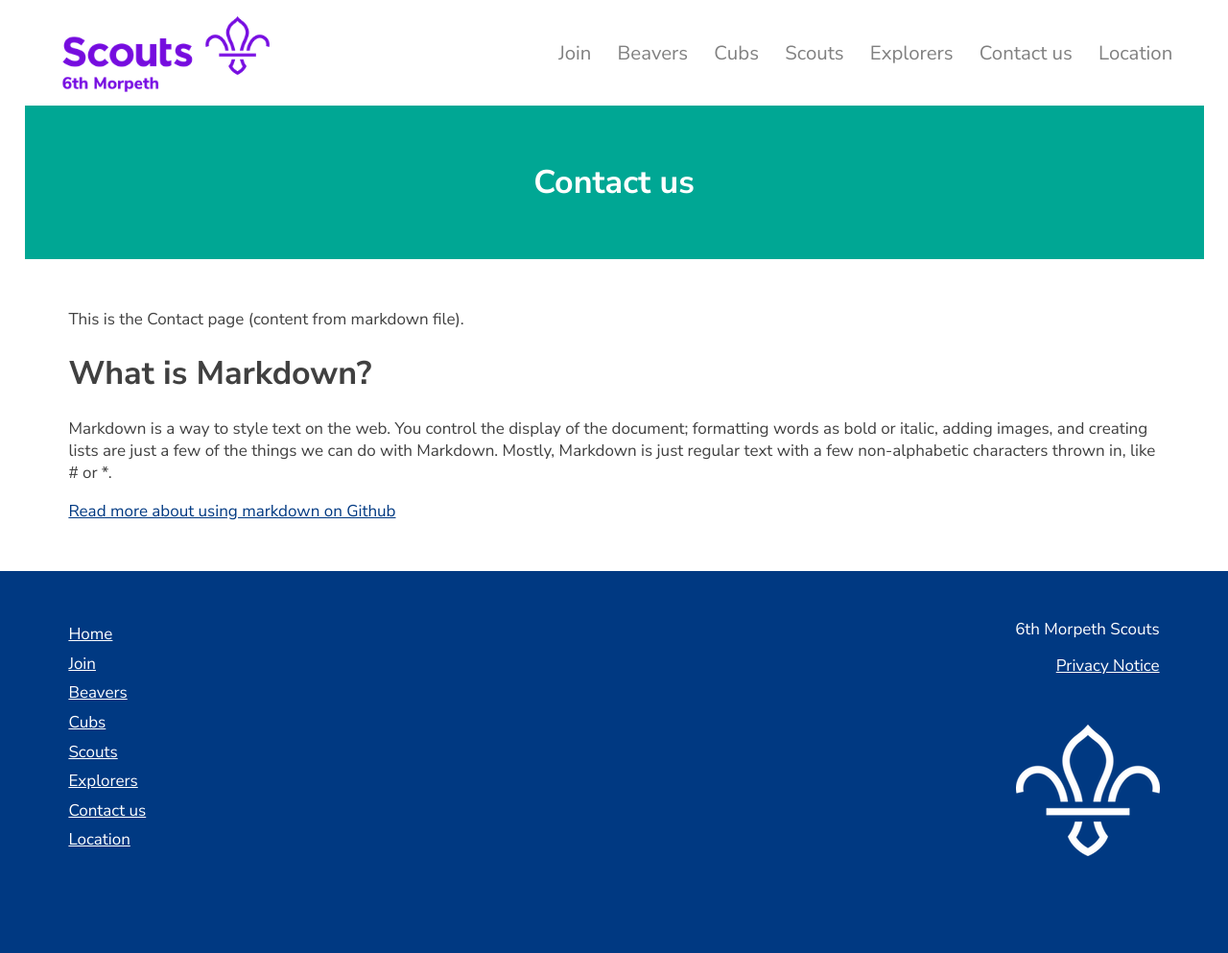
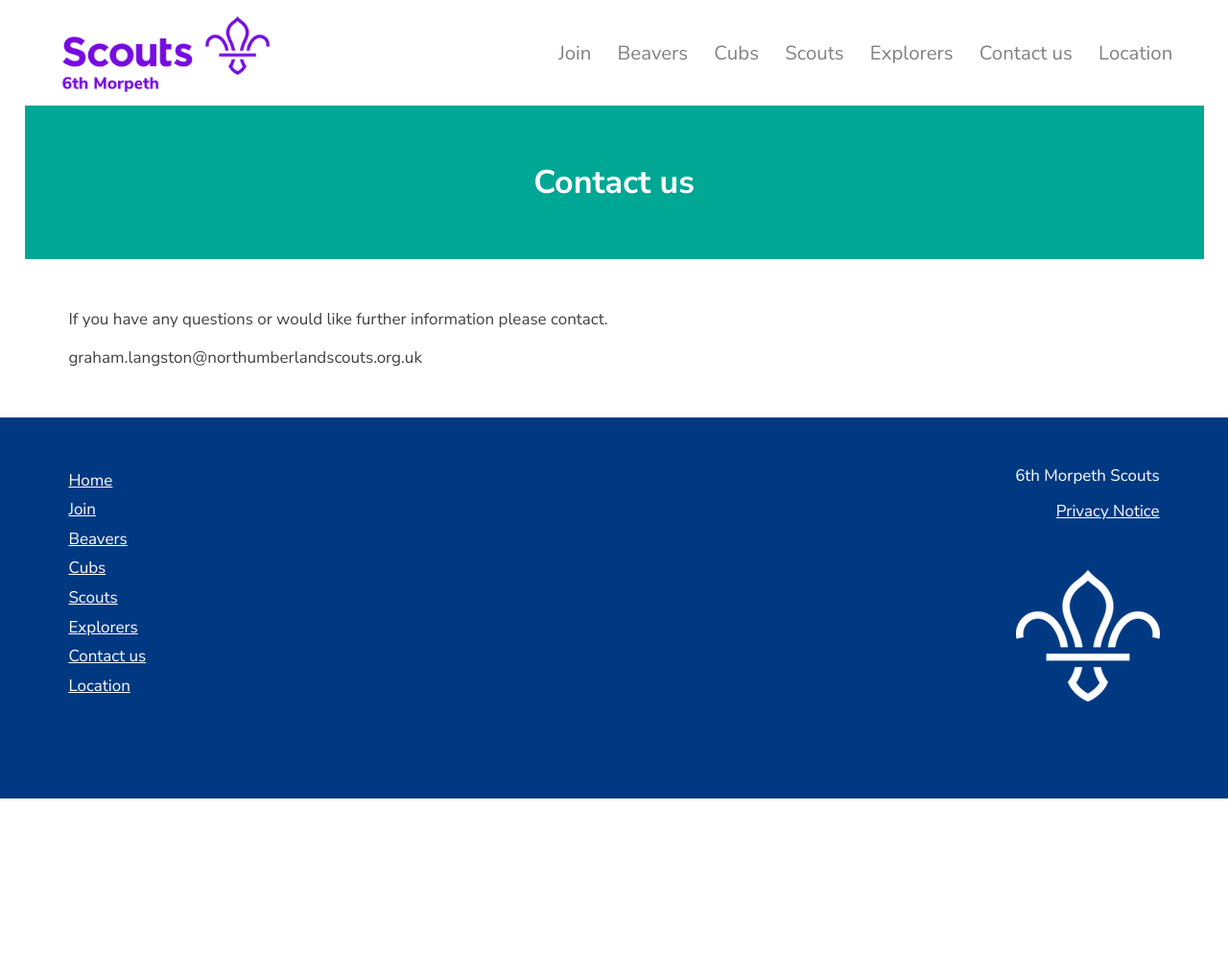
Before and after one commit to lizm696/6ms, a Jekyll site: the page built from contact.md, in a window 1280 px wide. Shown: the whole page at 96% size. Built offline with Jekyll 4.4.1, drawn with Linux system fonts in a browser that asks for light colours; a script that is not in the unit is left out; comment, search, counter and statistics services are not loaded; after the commit the page ends 900 px from its top, so only the background shows below that.

Commit message:
Update Pages “contact”

```diff
--- a/contact.md
+++ b/contact.md
@@ -1,11 +1,7 @@
 ---
+title: Contact us
 layout: blank
-title: Contact us
 ---
+If you have any questions or would like further information please contact.
 
-This is the Contact page (content from markdown file).
-
-# What is Markdown?
-Markdown is a way to style text on the web. You control the display of the document; formatting words as bold or italic, adding images, and creating lists are just a few of the things we can do with Markdown. Mostly, Markdown is just regular text with a few non-alphabetic characters thrown in, like # or *.
-
-[Read more about using markdown on Github](https://guides.github.com/features/mastering-markdown)
+graham.langston@northumberlandscouts.org.uk
```
